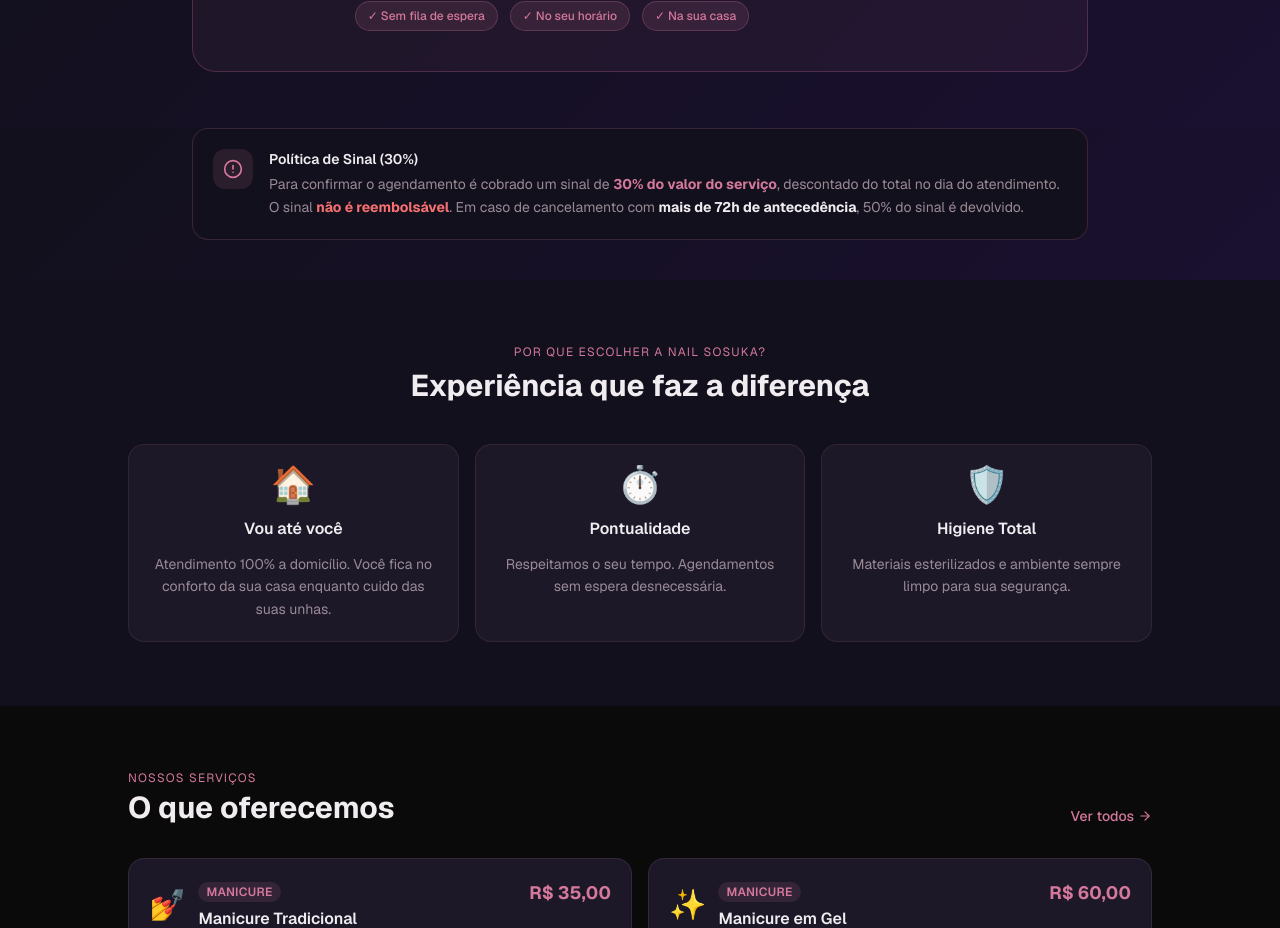
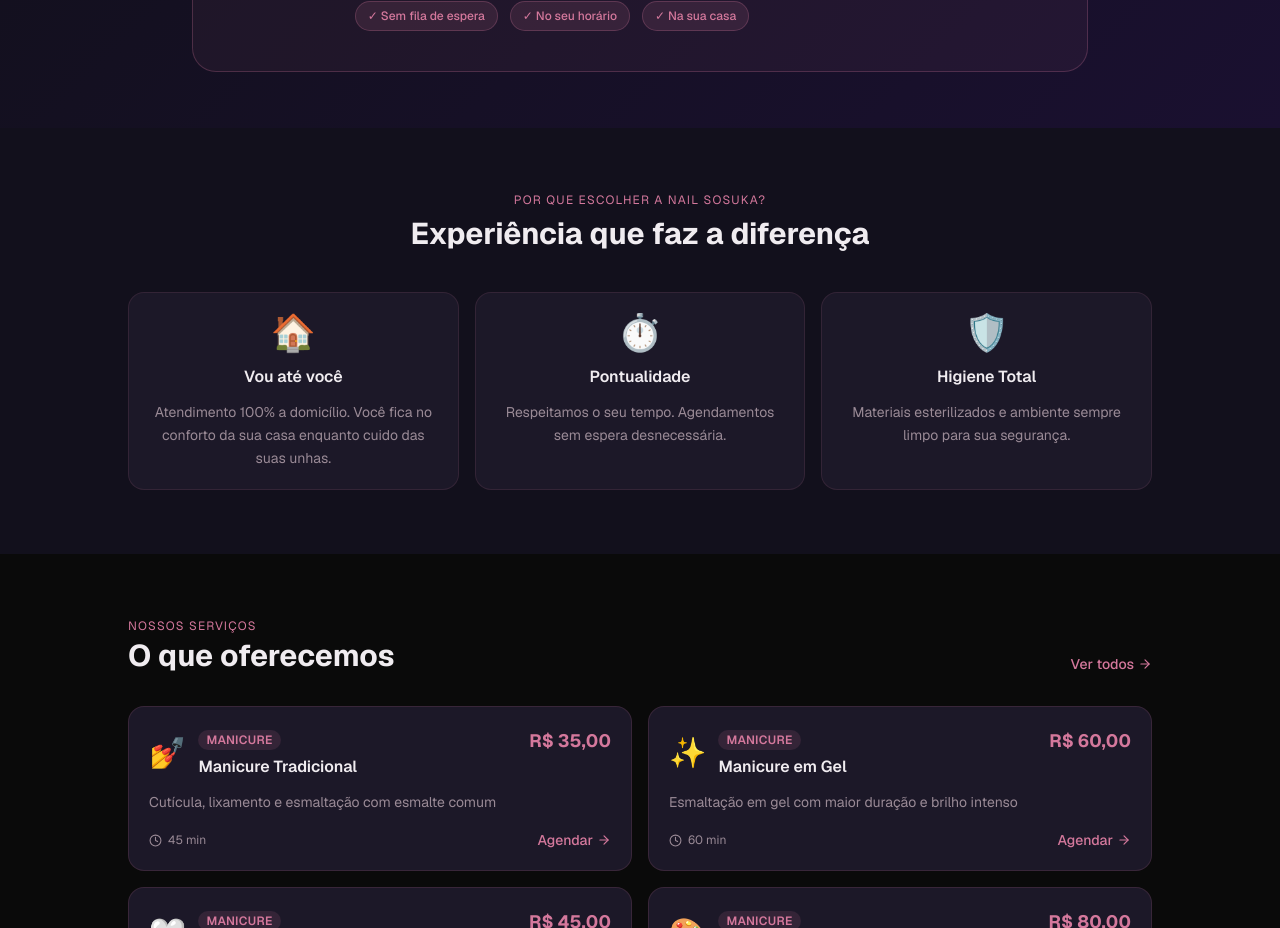
Before and after one commit to BLINKE1/nail-sosuka, a Next.js app: page / in a window 1280 px wide. Shown: the part 1020-1948 px from the top of the page. Built offline with nearby package versions, Linux system fonts and the light colour scheme.

Commit message:
fix: remove duplicate signal policy card from top of home page

```diff
--- a/app/(site)/page.tsx
+++ b/app/(site)/page.tsx
@@ -123,25 +123,6 @@
       </section>
 
 
-      {/* Política de Sinal */}
-      <section className="px-4 pb-10" style={{ background: 'linear-gradient(135deg, #12101C, #1A1030)' }}>
-        <div className="max-w-4xl mx-auto">
-          <div className="rounded-2xl p-5 flex flex-col sm:flex-row items-start gap-4" style={{ background: '#12101C', border: '1px solid rgba(212,120,156,0.2)' }}>
-            <div className="w-10 h-10 rounded-xl flex items-center justify-center shrink-0" style={{ background: 'rgba(212,120,156,0.12)', color: '#D4789C' }}>
-              <AlertCircle size={20} />
-            </div>
-            <div>
-              <p className="font-semibold text-sm mb-1" style={{ color: '#F0ECF0' }}>Política de Sinal ({SIGNAL_PERCENT}%)</p>
-              <p className="text-sm leading-relaxed" style={{ color: '#9A8A96' }}>
-                Para confirmar o agendamento é cobrado um sinal de <strong style={{ color: '#D4789C' }}>{SIGNAL_PERCENT}% do valor do serviço</strong>, descontado do total no dia do atendimento.
-                O sinal <strong style={{ color: '#f87171' }}>não é reembolsável</strong>.
-                Em caso de cancelamento com <strong style={{ color: '#F0ECF0' }}>mais de {CANCELLATION_HOURS}h de antecedência</strong>, {CANCELLATION_REFUND_PERCENT}% do sinal é devolvido.
-              </p>
-            </div>
-          </div>
-        </div>
-      </section>
-
       {/* Diferenciais */}
       <section className="px-4 py-16" style={{ background: '#12101C' }}>
         <div className="max-w-5xl mx-auto">
```
